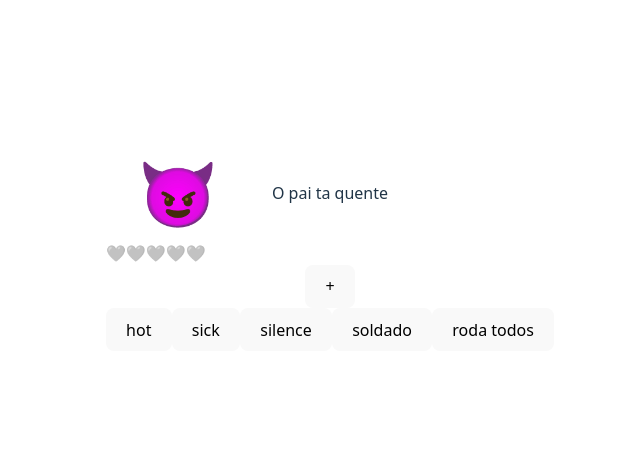
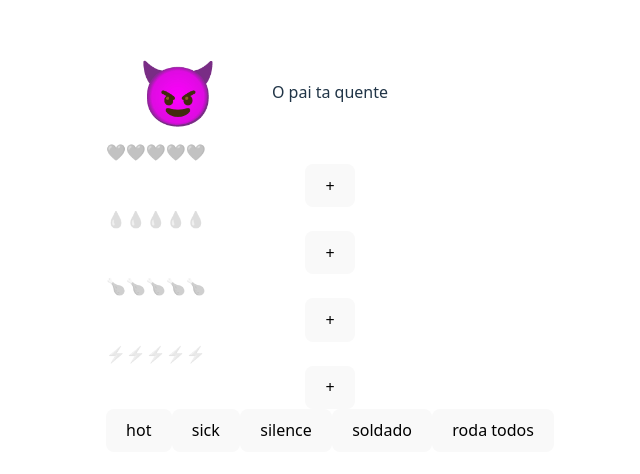
Before and after one commit to GianluccaPaiva/componenteComEstado, a React (Vite) app: page / in a window 1280 px wide. Shown: the part 152-626 px from the top of the page, without its empty margins (310-950 px from the left). Built offline with nearby package versions, Linux system fonts and the light colour scheme.

Commit message:
adição de icone com atributos

```diff
--- a/src/Emoji.tsx
+++ b/src/Emoji.tsx
@@ -70,6 +70,9 @@ export  default function Emoji(){
         </div>
         <div className="atributo">
             <Icone im="❤️" ></Icone>
+            <Icone im="💧" ></Icone>
+            <Icone im="🍗" ></Icone>
+            <Icone im="⚡" ></Icone>
         </div>
             <div className="acoes">
             <button onClick={ficaQuente}>hot</button>
```
